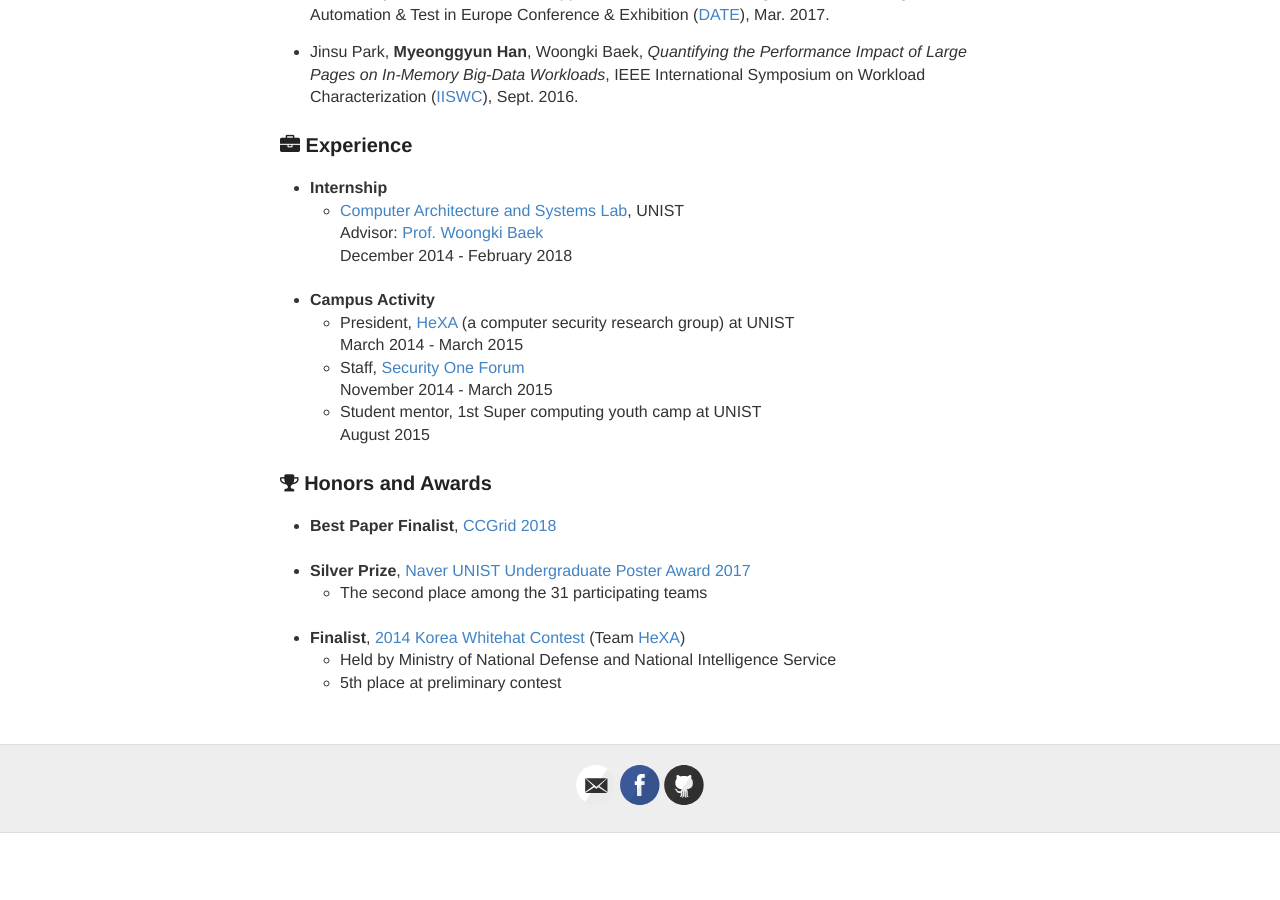
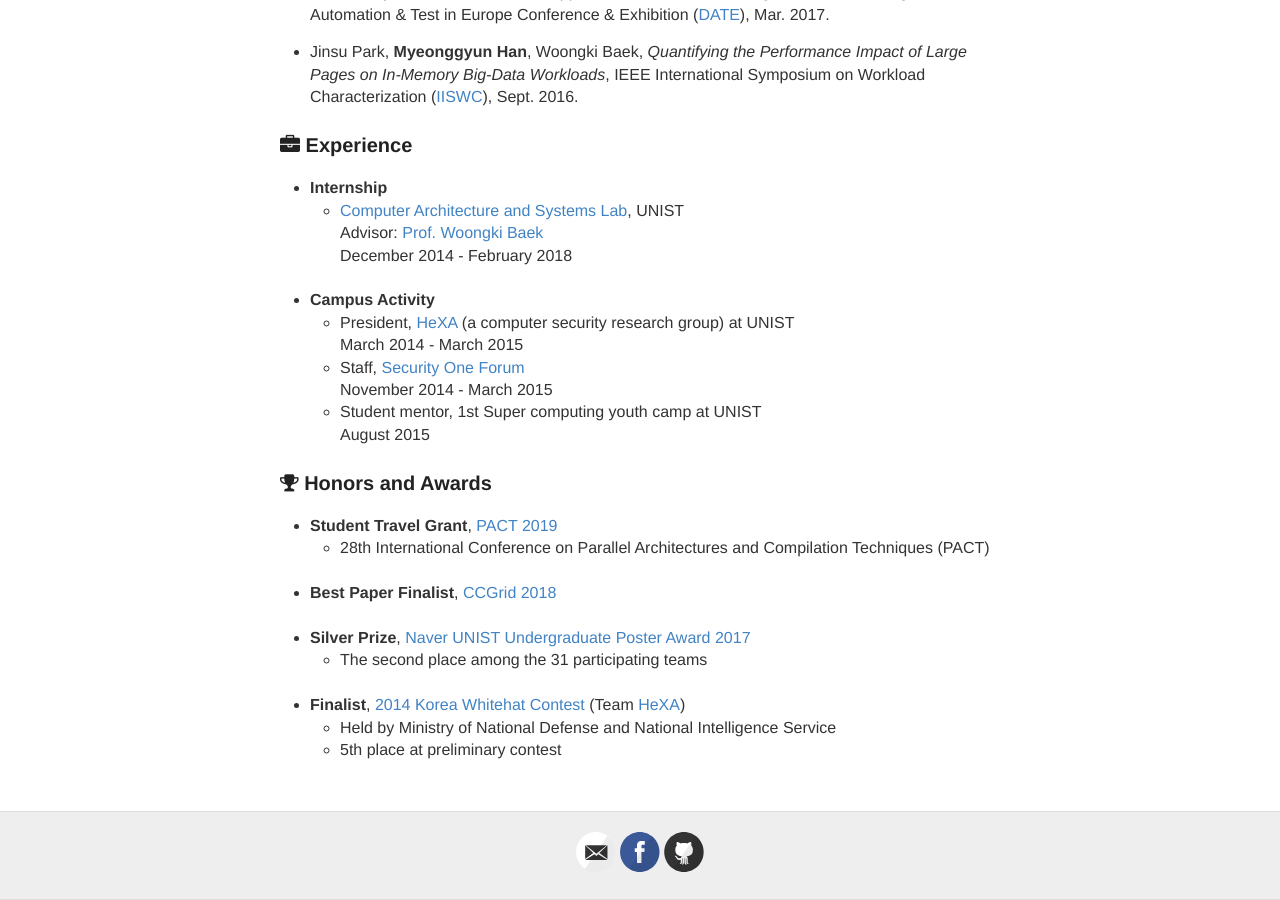
Before and after one commit to myeonggyunhan/myeonggyunhan.github.io, a Jekyll site: the page built from _posts/2020-2-18-Profile.md, in a window 1280 px wide and 900 px high, scrolled down 1351 px. Built offline with Jekyll 4.4.1, drawn with Linux system fonts in a browser that asks for light colours; nearby versions of some CDN libraries; before the commit the page ends 2184 px from its top, so only the background shows below that; some of the changed lines change nothing that is shown; some of the changed text lies outside the part shown.

Commit message:
Add PACT 2019 Travel Grant and update links

```diff
--- a/_posts/2020-1-1-Profile.md
+++ b/_posts/2020-2-18-Profile.md
@@ -26,11 +26,11 @@
 
 ### <i class="fa fa-book"></i> Publications
 
-  - **Myeonggyun Han**, Jihoon Hyun, Seongbeom Park, and Woongki Baek, *Hotness- and Lifetime-Aware Data Placement and Migration for High-Performance Deep Learning on Heterogeneous Memory Systems*, in the IEEE Transactions on Computers ([TC](https://www.computer.org/csdl/journal/tc)), 2019 (accepted).
+  - **Myeonggyun Han**, Jihoon Hyun, Seongbeom Park, and Woongki Baek, *Hotness- and Lifetime-Aware Data Placement and Migration for High-Performance Deep Learning on Heterogeneous Memory Systems*, in the IEEE Transactions on Computers ([TC](https://www.computer.org/csdl/journal/tc)), 2020.
 
-  - **Myeonggyun Han**, Jihoon Hyun, Seongbeom Park, Jinsu Park, and Woongki Baek, *MOSAIC: Heterogeneity-, Communication-, and Constraint-Aware Model Slicing and Execution for Accurate and Efficient Inference*, in the Proceedings of the 28th International Conference on Parallel Architectures and Compilation Techniques ([PACT](https://pactconf.org/)), Sept. 2019.
+  - **Myeonggyun Han**, Jihoon Hyun, Seongbeom Park, Jinsu Park, and Woongki Baek, *MOSAIC: Heterogeneity-, Communication-, and Constraint-Aware Model Slicing and Execution for Accurate and Efficient Inference*, in the Proceedings of the 28th International Conference on Parallel Architectures and Compilation Techniques ([PACT](https://hpc.pnl.gov/pact19/)), Sept. 2019.
 
-  - Jinsu Park, Seongbeom Park, **Myeonggyun Han**, and Woongki Baek, *POSTER: The Performance Impact of Thread Packing on Synchronization-Intensive Applications*, in the Proceedings of the 28th International Conference on Parallel Architectures and Compilation Techniques ([PACT](https://pactconf.org/)), Sept. 2019 (Poster).
+  - Jinsu Park, Seongbeom Park, **Myeonggyun Han**, and Woongki Baek, *POSTER: The Performance Impact of Thread Packing on Synchronization-Intensive Applications*, in the Proceedings of the 28th International Conference on Parallel Architectures and Compilation Techniques ([PACT](https://hpc.pnl.gov/pact19/)), Sept. 2019 (Poster).
 
   - Jinsu Park, Seongbeom Park, **Myeonggyun Han**, Jihoon Hyun, and Woongki Baek, *HyPart: A Hybrid Technique for Practical Memory Bandwidth Partitioning on Commodity Servers*, in the Proceedings of the 27th International Conference on Parallel Architectures and Compilation Techniques ([PACT](http://www.cs.ucy.ac.cy/conferences/pact2018/)), Nov. 2018.
 
@@ -56,6 +56,9 @@
       August 2015
 
 ### <i class="fa fa-trophy"></i> Honors and Awards
+  - **Student Travel Grant**, [PACT 2019](https://hpc.pnl.gov/pact19/)
+    + 28th International Conference on Parallel Architectures and Compilation Techniques (PACT)
+<br>
   - **Best Paper Finalist**, [CCGrid 2018](https://ccgrid2018.seas.gwu.edu/)
 <br>
   - **Silver Prize**, [Naver UNIST Undergraduate Poster Award 2017](http://cse.unist.ac.kr/11-24/)
```
Also changed, not shown: 6 other files.
